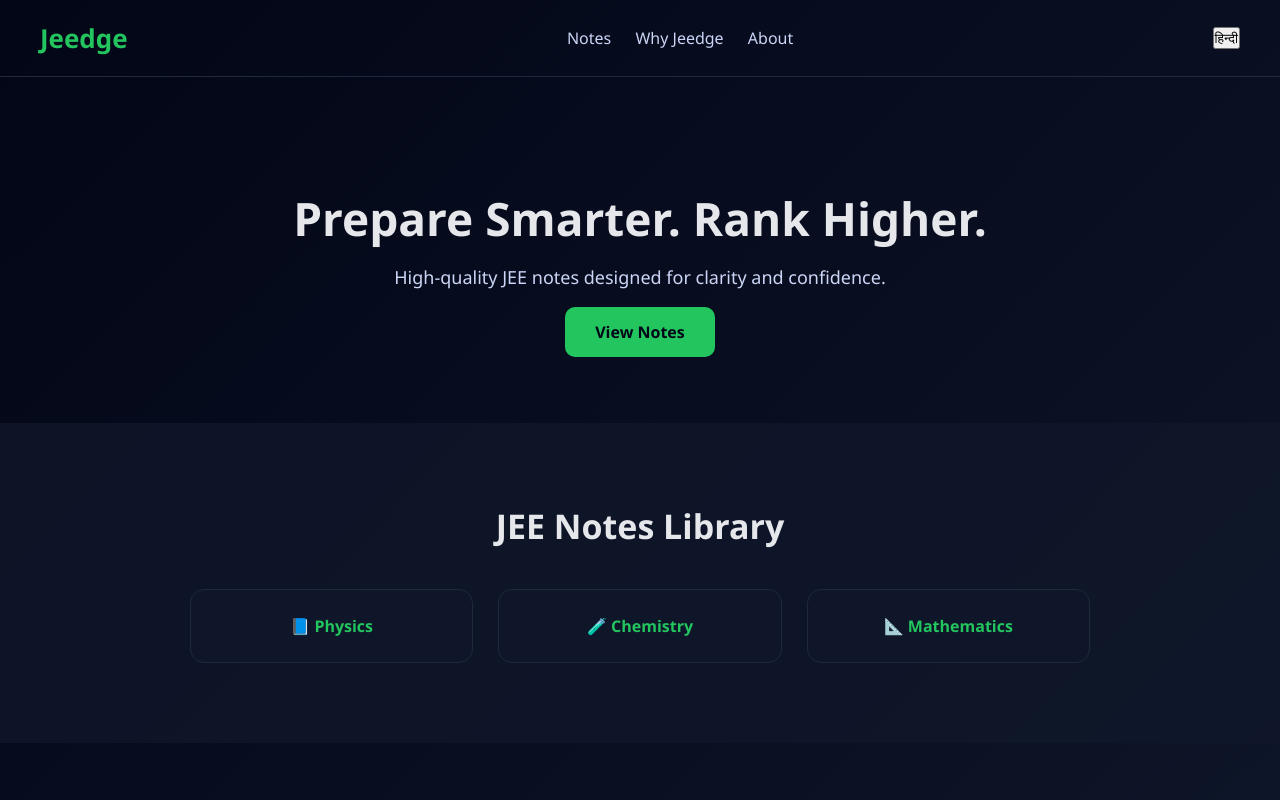
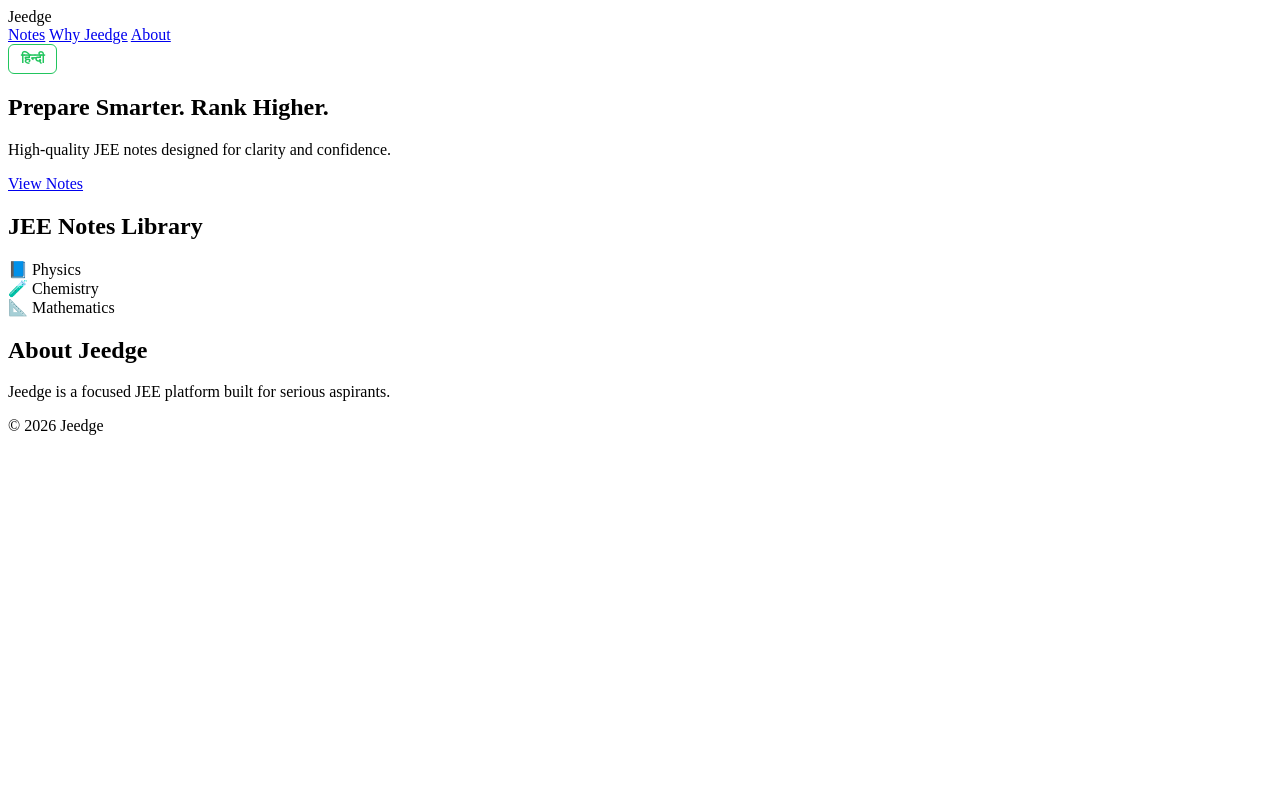
Before and after one commit to Shut-up-and-Study/Growth, a website: page public/index.html in a window 1280 px wide. Shown: the top 800 px of the page. Drawn offline with Linux system fonts and the light colour scheme.

Commit message:
Update style.css

```diff
--- a/public/style.css
+++ b/public/style.css
@@ -1,166 +1,9 @@
-* {
-  margin: 0;
-  padding: 0;
-  box-sizing: border-box;
-  font-family: "Segoe UI", system-ui, sans-serif;
-}
-
-body {
-  background: linear-gradient(135deg, #020617, #0f172a);
-  color: #e5e7eb;
-}
-
-/* NAVBAR */
-.navbar {
-  padding: 20px 40px;
-  display: flex;
-  justify-content: space-between;
-  align-items: center;
-  border-bottom: 1px solid #1e293b;
-}
-
-.logo {
-  font-size: 26px;
-  font-weight: 800;
-  color: #22c55e;
-}
-
-.nav-links a {
-  margin-left: 20px;
-  text-decoration: none;
-  color: #cbd5f5;
-  font-weight: 500;
-}
-
-.nav-links a:hover {
-  color: #22c55e;
-}
-
-/* HERO */
-.hero {
-  text-align: center;
-  padding: 110px 20px 80px;
-  animation: fadeIn 1.2s ease;
-}
-
-.hero h1 {
-  font-size: 46px;
-  font-weight: 800;
-  margin-bottom: 16px;
-}
-
-.hero p {
-  font-size: 18px;
-  color: #cbd5f5;
-  margin-bottom: 32px;
-}
-
-.hero-buttons .btn {
-  padding: 14px 30px;
-  margin: 0 10px;
-  border-radius: 10px;
-  font-weight: 600;
-  text-decoration: none;
-  transition: all 0.25s ease;
-}
-
-.btn.primary {
-  background: #22c55e;
-  color: #020617;
-}
-
-.btn.primary:hover {
-  transform: translateY(-2px);
-  box-shadow: 0 10px 25px rgba(34,197,94,0.35);
-}
-
-.btn.secondary {
+.lang-btn {
+  background: transparent;
   border: 1px solid #22c55e;
   color: #22c55e;
-}
-
-.btn.secondary:hover {
-  background: #22c55e;
-  color: #020617;
-}
-
-/* STATS */
-.stats {
-  display: flex;
-  justify-content: center;
-  gap: 50px;
-  padding: 40px 20px;
-  background: rgba(15,23,42,0.6);
-}
-
-.stats span {
-  font-size: 28px;
-  font-weight: 800;
-  color: #22c55e;
-}
-
-/* SECTIONS */
-.section {
-  padding: 80px 40px;
-  text-align: center;
-}
-
-.section h2 {
-  font-size: 34px;
-  margin-bottom: 40px;
-}
-
-.section.dark {
-  background: rgba(15,23,42,0.8);
-}
-
-.grid {
-  display: grid;
-  grid-template-columns: repeat(auto-fit, minmax(220px, 1fr));
-  gap: 25px;
-  max-width: 900px;
-  margin: auto;
-}
-
-.card {
-  background: rgba(15,23,42,0.8);
-  border: 1px solid #1e293b;
-  border-radius: 14px;
-  padding: 25px;
-  font-size: 16px;
-  transition: transform 0.25s, box-shadow 0.25s;
-}
-
-.card:hover {
-  transform: translateY(-6px);
-  box-shadow: 0 12px 30px rgba(0,0,0,0.4);
-}
-
-.card.highlight {
-  color: #22c55e;
+  padding: 6px 12px;
+  border-radius: 6px;
+  cursor: pointer;
   font-weight: 600;
 }
-
-/* ABOUT */
-.about-text {
-  max-width: 700px;
-  margin: auto;
-  font-size: 16px;
-  color: #cbd5f5;
-  line-height: 1.7;
-}
-
-/* FOOTER */
-footer {
-  text-align: center;
-  padding: 25px;
-  font-size: 13px;
-  color: #94a3b8;
-  border-top: 1px solid #1e293b;
-}
-
-/* ANIMATION */
-@keyframes fadeIn {
-  from { opacity: 0; transform: translateY(30px); }
-  to { opacity: 1; transform: translateY(0); }
-}
```
